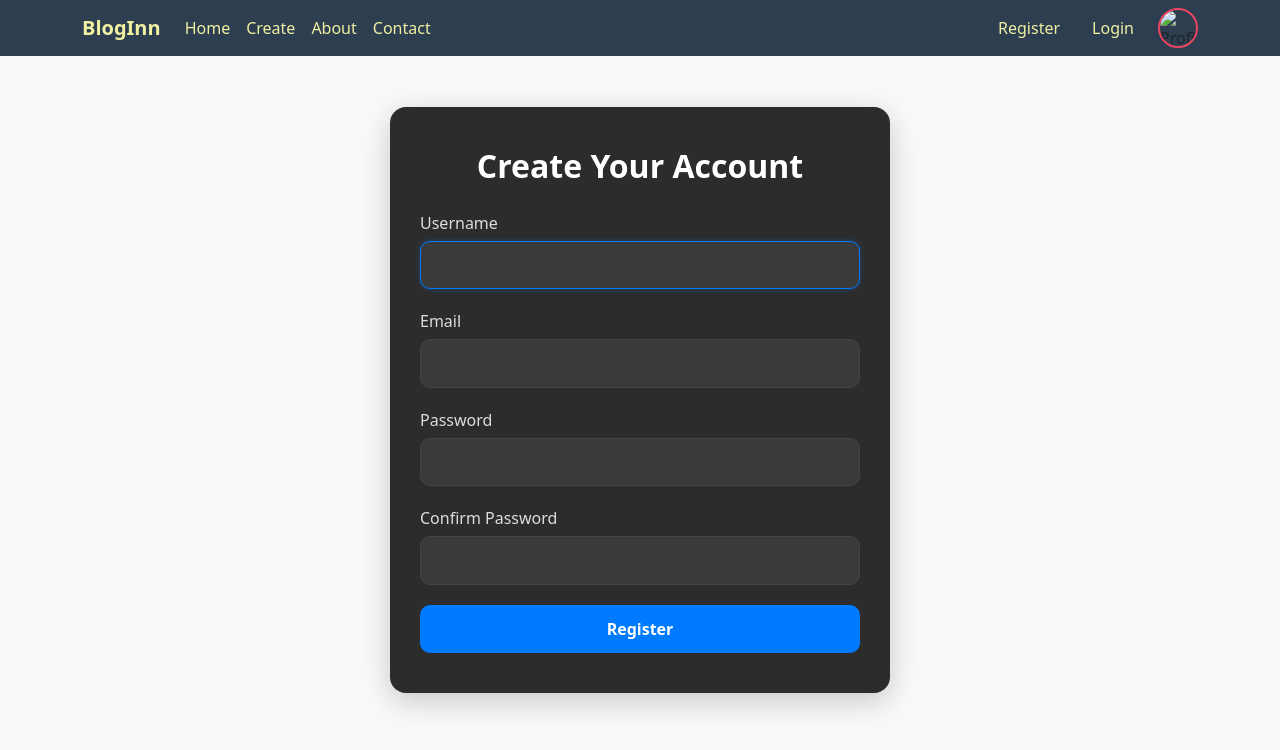
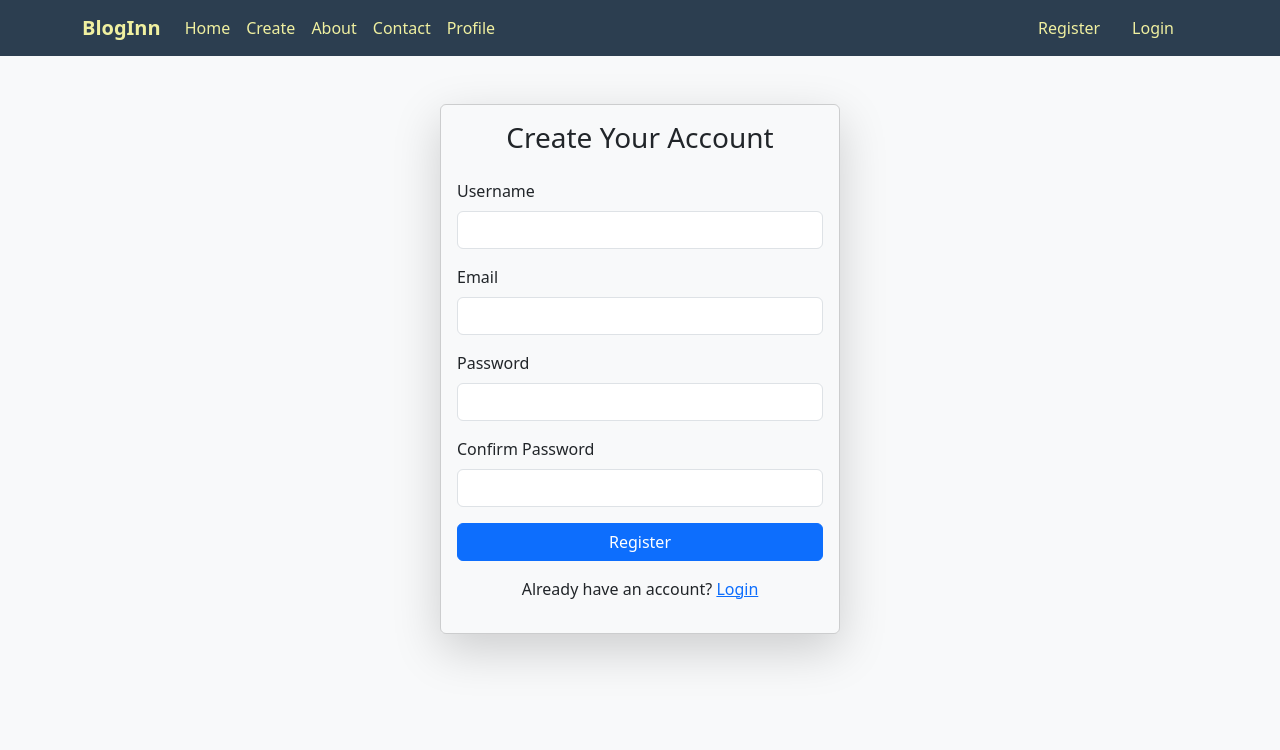
Before and after one commit to pravin-kavthale/BlogInn, a Django app: page /register/ in a window 1280 px wide. Shown: the top 750 px of the page. Run offline with Django 5.2, Linux system fonts and the light colour scheme; some libraries are stand-ins or nearby versions.

Commit message:
feat: Implement user authentication with login, logout, and profile features

```diff
--- a/blog/templates/blog/base.html
+++ b/blog/templates/blog/base.html
@@ -78,19 +78,30 @@
         <li class="nav-item">
           <a class="nav-link" href="{% url 'blog-contact' %}">Contact</a>
         </li>
+        <li class="nav-item me-3">
+            <a class="nav-link" href="{% url 'profile' %}">Profile</a>
+          </li>
       </ul>
 
       <ul class="navbar-nav d-flex align-items-center">
+
+        {%if request.user.is_authenticated %}
+          <li class="nav-item me-3">
+            <form method="POST" action="{% url 'logout' %}">
+              {% csrf_token %}
+              <button type="submit" class="nav-link btn btn-link p-0 text-decoration-none" style="color: #f0f0a0;">Logout</button>
+            </form>
+          </li>
+        {%else%}
         <li class="nav-item me-3">
           <a class="nav-link" href="{% url 'user-register' %}">Register</a>
         <li class="nav-item me-3">
-          <a class="nav-link" href="#">Login</a>
+          <a class="nav-link" href="{% url 'login' %}">Login</a>
         </li>
-        <li class="nav-item">
-          <div class="avatar">
-            <img src="https://via.placeholder.com/40" alt="Profile">
-          </div>
-        </li>
+        {%endif%}
+
+
+
       </ul>
     </div>
   </div>
--- a/blog/urls.py
+++ b/blog/urls.py
@@ -1,11 +1,16 @@
 from django.urls import path
 from . import views
 from users import views as user_views
+from django.contrib.auth import views as auth_views
+
 
 urlpatterns = [
     path("", views.Home,name="blog-home"),
     path("about/",views.about,name='blog-about'),
     path('contact/', views.contact, name='blog-contact'),
+    path('login/',auth_views.LoginView.as_view(template_name='users/login.html'),name='login'),
+    path('logout/',auth_views.LogoutView.as_view(template_name='users/logout.html'),name='logout'),
+    path('profile/', user_views.profile, name='profile'),
     path("register/",user_views.register,name="user-register"),
 
 ]
--- a/django_project/settings.py
+++ b/django_project/settings.py
@@ -126,3 +126,7 @@
 DEFAULT_AUTO_FIELD = "django.db.models.BigAutoField"
 
 CRISPY_TEMPLATE_PACK='bootstrap4'
+
+LOGIN_REDIRECT_URL='blog-home'
+
+LOGIN_URL='login'
--- a/users/form.py
+++ b/users/form.py
@@ -2,9 +2,9 @@
 from django.contrib.auth.models import User
 from django import forms
 
+
 class UserRegistrationForm(UserCreationForm):
     email=forms.EmailField()
-
 
     class Meta:
         model=User
--- a/users/templates/users/register.html
+++ b/users/templates/users/register.html
@@ -1,116 +1,85 @@
 {% extends 'blog/base.html' %}
 
 {% block content %}
-<style>
-   .register-wrapper {
-    display: flex;
-    justify-content: center;
-    align-items: center;
-    min-height: 80vh;
-    background: none; /* or remove this line entirely */
-}
+<div class="container mt-5">
+  <div class="row justify-content-center">
+    <div class="col-auto">
+      <div class="card shadow-lg" style="max-width: 400px; width: 400px;">
+        <div class="card-body">
+          <h3 class="card-title text-center mb-4">Create Your Account</h3>
 
-    .register-card {
-        background-color: #2c2c2c; /* ~60% black */
-        padding: 40px 30px;
-        border-radius: 16px;
-        box-shadow: 0 8px 30px rgba(0, 0, 0, 0.2);
-        max-width: 500px;
-        width: 100%;
-        color: #f0f0f0;
-    }
+          {% if form.non_field_errors %}
+            <div class="alert alert-danger alert-dismissible fade show" role="alert">
+              {{ form.non_field_errors }}
+              <button type="button" class="btn-close" data-bs-dismiss="alert" aria-label="Close"></button>
+            </div>
+          {% endif %}
 
-    .register-card h2 {
-        text-align: center;
-        margin-bottom: 25px;
-        font-weight: 600;
-        color: #ffffff;
-    }
+          <form method="POST" novalidate>
+            {% csrf_token %}
 
-    .form-group {
-        margin-bottom: 20px;
-    }
-
-    label {
-        font-weight: 500;
-        margin-bottom: 6px;
-        display: block;
-        color: #dddddd;
-    }
-
-    input[type="text"],
-    input[type="email"],
-    input[type="password"] {
-        width: 100%;
-        padding: 12px 14px;
-        border: 1px solid #444;
-        border-radius: 10px;
-        font-size: 15px;
-        background-color: #3a3a3a;
-        color: #f1f1f1;
-        transition: all 0.3s ease;
-    }
-
-    input[type="text"]::placeholder,
-    input[type="email"]::placeholder,
-    input[type="password"]::placeholder {
-        color: #bbb;
-    }
-
-    input[type="text"]:focus,
-    input[type="email"]:focus,
-    input[type="password"]:focus {
-        outline: none;
-        border-color: #007bff;
-        box-shadow: 0 0 6px rgba(0, 123, 255, 0.3);
-    }
-
-    button[type="submit"] {
-        background-color: #007bff;
-        color: white;
-        padding: 12px;
-        border: none;
-        border-radius: 10px;
-        width: 100%;
-        font-size: 16px;
-        font-weight: bold;
-        cursor: pointer;
-        transition: background-color 0.3s ease;
-    }
-
-    button[type="submit"]:hover {
-        background-color: #0056b3;
-    }
-</style>
-
-
-<div class="register-wrapper">
-    <div class="register-card">
-        <h2>Create Your Account</h2>
-        <form method="POST">
-            {% csrf_token %}
-            <div class="form-group">
-                <label for="id_username">Username</label>
-                {{ form.username }}
+            <div class="mb-3">
+              <label for="id_username" class="form-label">Username</label>
+              <input type="text" name="username" class="form-control" id="id_username"
+                     value="{{ form.username.value|default_if_none:'' }}"
+                     oninput="removeError(this)">
+              {% for error in form.username.errors %}
+                <div class="text-danger small">{{ error }}</div>
+              {% endfor %}
             </div>
 
-            <div class="form-group">
-                <label for="id_email">Email</label>
-                {{ form.email }}
+            <div class="mb-3">
+              <label for="id_email" class="form-label">Email</label>
+              <input type="email" name="email" class="form-control" id="id_email"
+                     value="{{ form.email.value|default_if_none:'' }}"
+                     oninput="removeError(this)">
+              {% for error in form.email.errors %}
+                <div class="text-danger small">{{ error }}</div>
+              {% endfor %}
             </div>
 
-            <div class="form-group">
-                <label for="id_password1">Password</label>
-                {{ form.password1 }}
+            <div class="mb-3">
+              <label for="id_password1" class="form-label">Password</label>
+              <input type="password" name="password1" class="form-control" id="id_password1"
+                     oninput="removeError(this)">
+              {% for error in form.password1.errors %}
+                <div class="text-danger small">{{ error }}</div>
+              {% endfor %}
             </div>
 
-            <div class="form-group">
-                <label for="id_password2">Confirm Password</label>
-                {{ form.password2 }}
+            <div class="mb-3">
+              <label for="id_password2" class="form-label">Confirm Password</label>
+              <input type="password" name="password2" class="form-control" id="id_password2"
+                     oninput="removeError(this)">
+              {% for error in form.password2.errors %}
+                <div class="text-danger small">{{ error }}</div>
+              {% endfor %}
             </div>
 
-            <button type="submit">Register</button>
-        </form>
+            <button type="submit" class="btn btn-primary w-100">Register</button>
+          </form>
+           <p class="mt-3 text-center">
+            Already have an account? <a href="{% url 'login' %}">Login</a>
+          </p>
+        </div>
+      </div>
     </div>
+  </div>
 </div>
+
+<script>
+  function removeAllErrors() {
+    document.querySelectorAll('.text-danger').forEach(el => {
+      el.style.display = 'none';
+    });
+  }
+
+  document.addEventListener('DOMContentLoaded', function () {
+    const inputs = document.querySelectorAll('input');
+    inputs.forEach(input => {
+      input.addEventListener('focus', removeAllErrors);
+      input.addEventListener('click', removeAllErrors);
+    });
+  });
+</script>
 {% endblock %}
--- a/users/views.py
+++ b/users/views.py
@@ -1,16 +1,22 @@
 from django.shortcuts import render,redirect
 from django.contrib import messages
 from .form import UserRegistrationForm
+from django.contrib.auth.forms import UserCreationForm
 
+from django.contrib.auth.decorators import login_required
 
 def register(request):
     if request.method=="POST":
         form=UserRegistrationForm(request.POST)
         if form.is_valid():
             form.save()
-            username=form.cleaned_data.get('username')
-            messages.success(request,f'Accound created for {username}')
-            return redirect('blog-home')
+            messages.success(request,"Your account has been created successfully! You can now log in.")
+            return redirect('login')
     else:
-        form=UserRegistrationForm()
+        form =UserRegistrationForm()
+
     return render(request,'users/register.html',{'form':form})
+
+@login_required
+def profile(request):
+    return render(request, 'users/profile.html')
```
Also changed, not shown: users/templates/users/login.html (added, +73 -0 lines), users/templates/users/logout.html (added, +20 -0 lines), users/templates/users/profile.html (added, +17 -0 lines), db.sqlite3.
